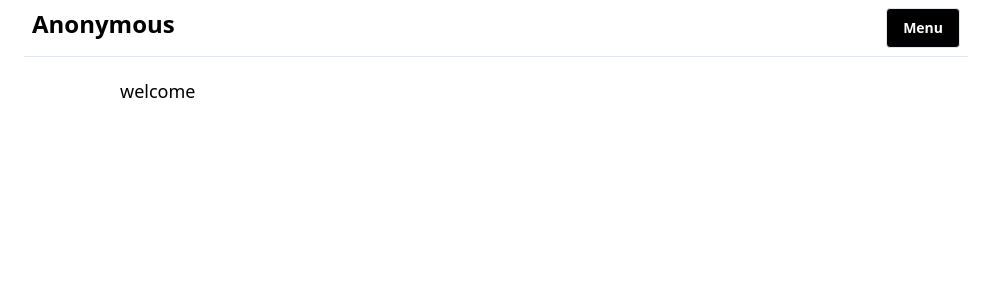
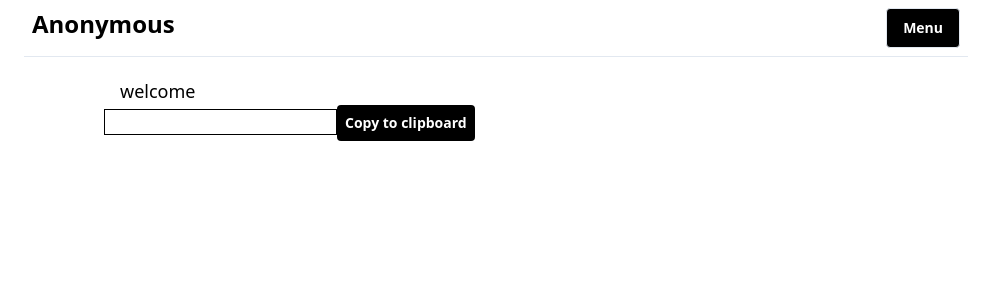
Before and after one commit to Ayothegod/anonymous, a Next.js app: page /user in a window 1280 px wide. Shown: the top 300 px of the page, without its empty margins (144-1135 px from the left). Built offline with nearby package versions, Linux system fonts and the light colour scheme.

Commit message:
done copy to clipboard

```diff
--- a/src/pages/user.tsx
+++ b/src/pages/user.tsx
@@ -2,16 +2,18 @@ import { supabaseClient } from "@/lib/supabase"
 import Link from "next/link"
 import { useEffect, useState } from "react"
 import Dropdown from "@/components/ui-lib/Dropdown"
-import {CopyToClipboard} from "react-copy-to-clipboard"
+import { CopyToClipboard } from "react-copy-to-clipboard"
 
 const User = () => {
   const [username, setUsername] = useState("")
+  const [copyValue, setCopyValue] = useState("")
+  const [copyState, setCopyState] = useState(false)
   const [dropdown, setDropdwon] = useState(false)
   useEffect(() => {
     const getCurrentUser = async () => {
       const { data: { user } } = await supabaseClient.auth.getUser()
       setUsername(user?.user_metadata.username)
-      // console.log(user);
+      // console.log(user)
     }
     getCurrentUser()
   }, [])
@@ -27,9 +29,20 @@ const User = () => {
 
       <div className="my-4 md:mx-20">
         <h2 className="text-lg mx-4">welcome <span className="font-semibold text-2xl capitalize">{username}</span></h2>
+
+        <div>
+          <input type="text" value={copyValue} className="border border-black"
+            onChange={e => setCopyValue(e.target.value)} />
+
+          <CopyToClipboard text={copyValue}
+            onCopy={() => setCopyState(true)}>
+            <button className="bg-black text-white text-sm p-2 rounded font-semibold">Copy to clipboard</button>
+          </CopyToClipboard>
+          {copyState && copyState ? <span className="text-red-600">Copied.</span> : null}
+        </div>
       </div>
     </div>
   )
 }
-
+// jksajksjkjkswekewioioweop
 export default User
```
